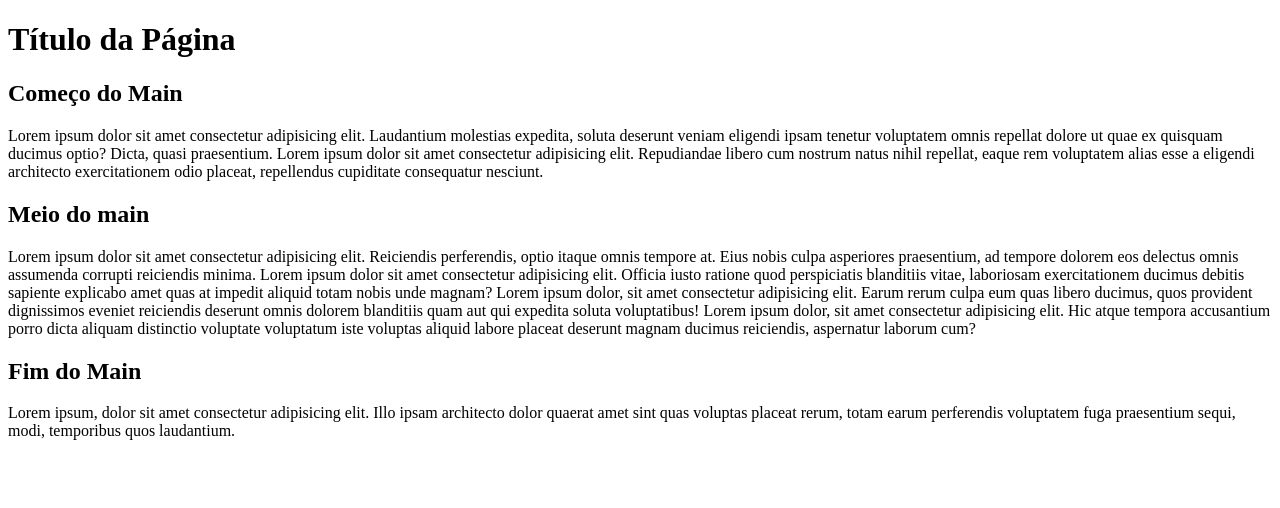
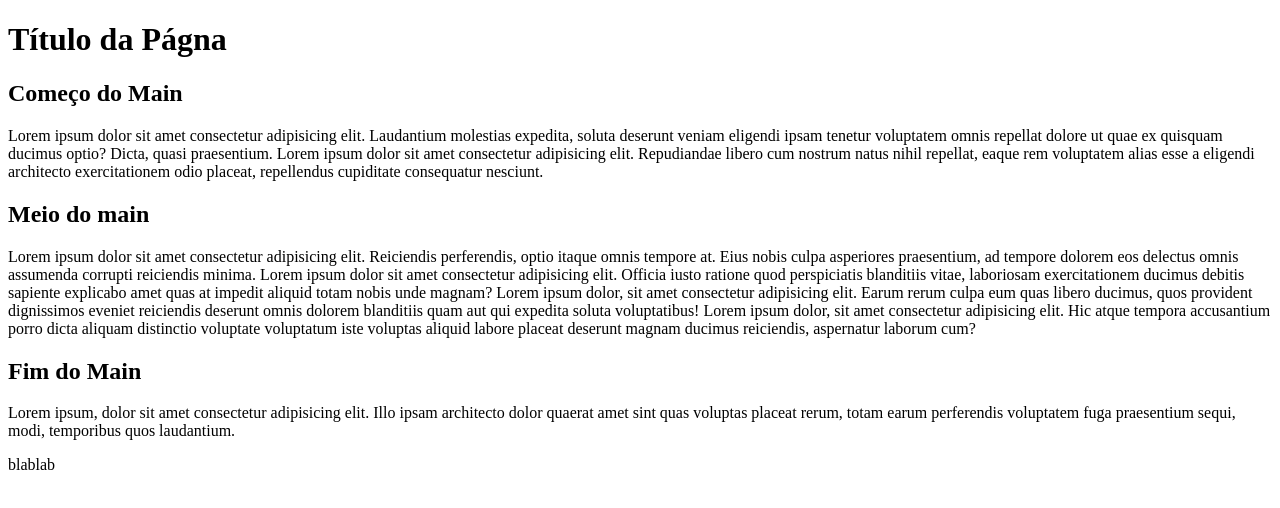
Before and after one commit to heitoramorim18/testando-branches, a plain HTML site: page index.html in a window 1280 px wide. Drawn offline with Linux system fonts and the light colour scheme.

Commit message:
comitei conteudo

```diff
--- a/index.html
+++ b/index.html
@@ -7,7 +7,7 @@
 </head>
 <body>
     <header>
-        <h1>Título da Página</h1>
+        <h1>Título da Págna</h1>
     </header>
 
     <main>
@@ -22,6 +22,8 @@
         <h2>Fim do Main</h2>
 
         <p>Lorem ipsum, dolor sit amet consectetur adipisicing elit. Illo ipsam architecto dolor quaerat amet sint quas voluptas placeat rerum, totam earum perferendis voluptatem fuga praesentium sequi, modi, temporibus quos laudantium.</p>
+
+        <p>blablab</p>
     </main>
 </body>
 </html>
```
